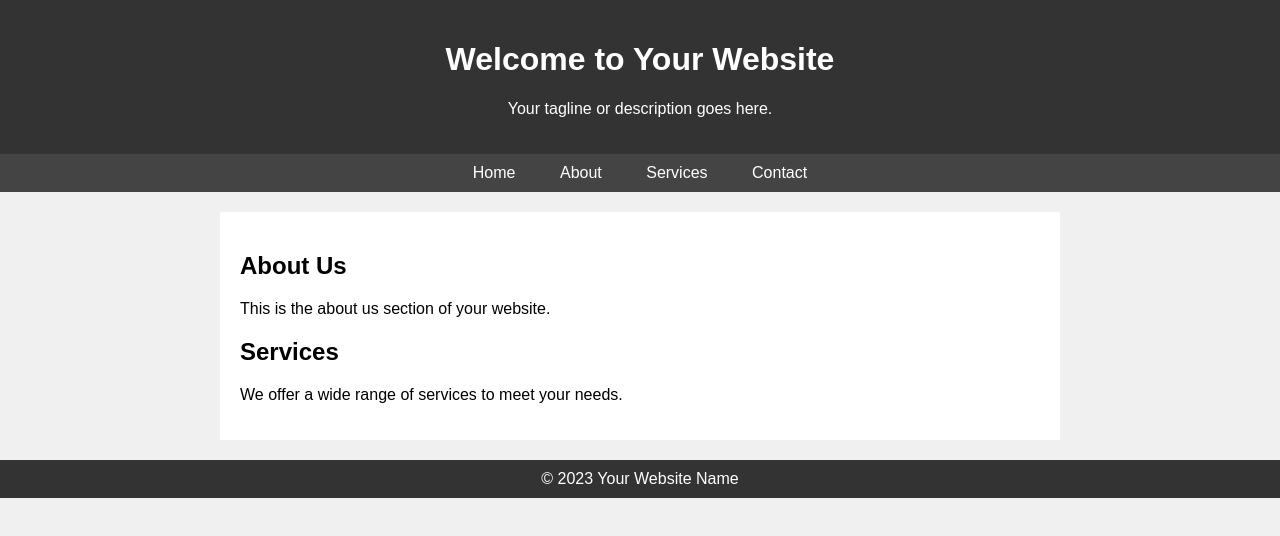
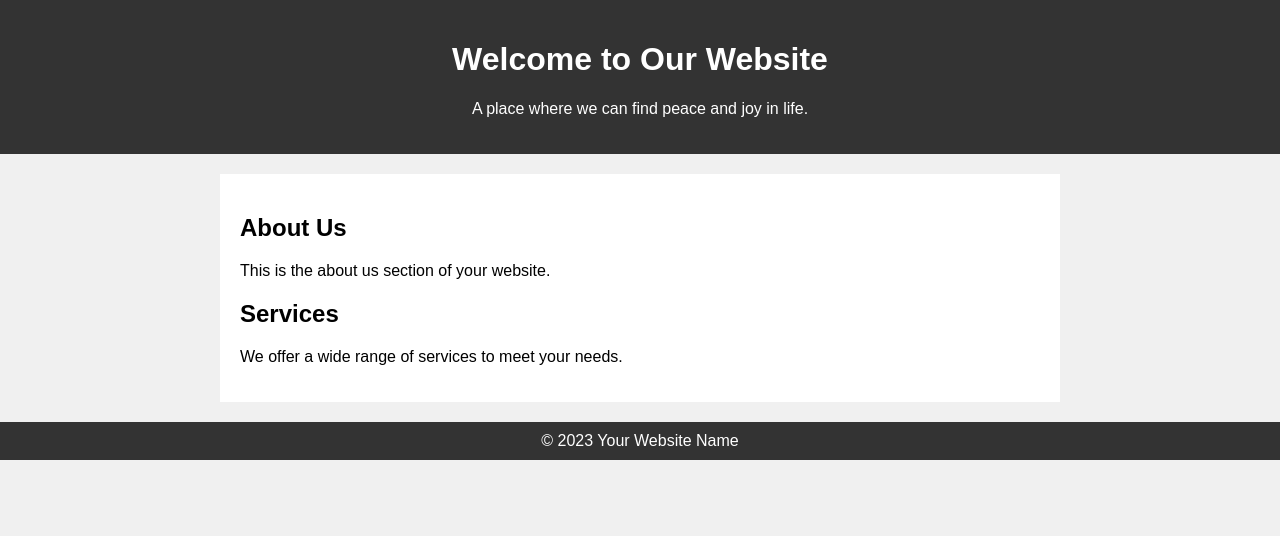
Before and after one commit to MahriYalkapova/DubHacks_project, a plain HTML site: page dubhacks/index.html in a window 1280 px wide. Drawn offline with Linux system fonts and the light colour scheme.

Commit message:
Update index.html

```diff
--- a/dubhacks/index.html
+++ b/dubhacks/index.html
@@ -8,16 +8,9 @@
 </head>
 <body>
     <header>
-        <h1>Welcome to Your Website</h1>
-        <p>Your tagline or description goes here.</p>
+        <h1>Welcome to Our Website</h1>
+        <p>A place where we can find peace and joy in life.</p>
     </header>
-
-    <nav>
-        <a href="#">Home</a>
-        <a href="#">About</a>
-        <a href="#">Services</a>
-        <a href="#">Contact</a>
-    </nav>
 
     <div class="container">
         <h2>About Us</h2>
```
